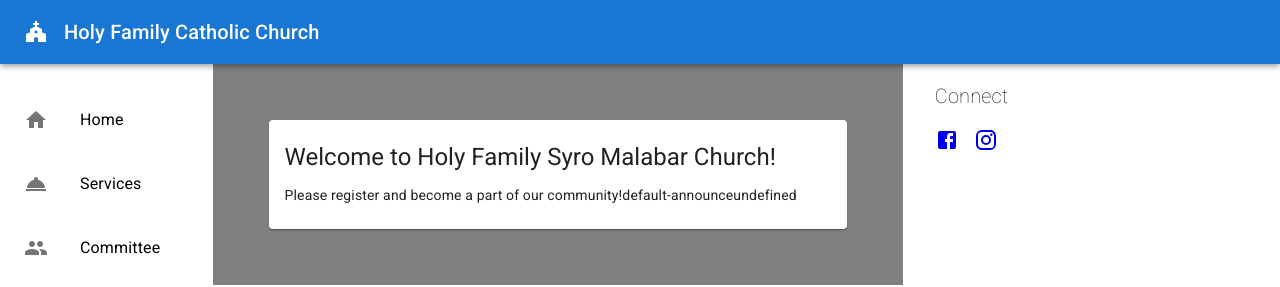
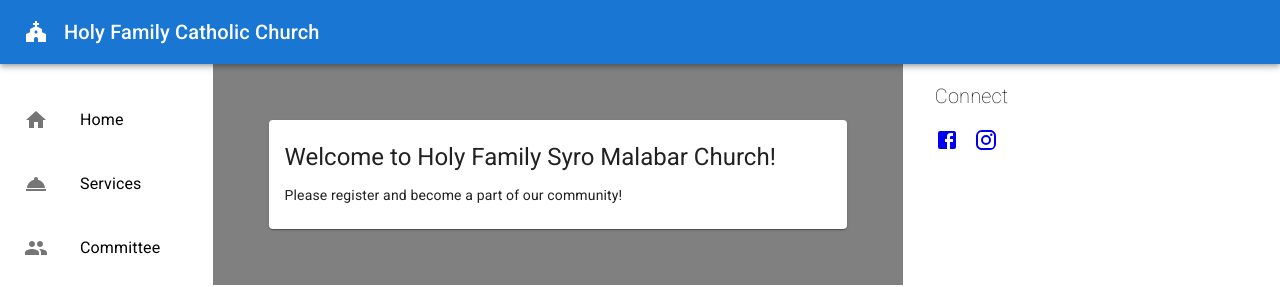
Before and after one commit to jobinbasani/user-manager, a React (Create React App) app in the folder ui/user-manager/: page / in a window 1280 px wide. Shown: the top 287 px of the page. Built offline with nearby package versions, Linux system fonts and the light colour scheme; no server answers.

Commit message:
Add announcement

```diff
--- a/ui/user-manager/src/components/feed/FeedEntry.tsx
+++ b/ui/user-manager/src/components/feed/FeedEntry.tsx
@@ -3,23 +3,25 @@ import Typography from '@mui/material/Typography';
 import Card from '@mui/material/Card';
 import { Announcement } from '../../generated-sources/openapi';
 
-export default function FeedEntry({
-  id, title, subtitle, description, expiresOn, createdOn,
-}: Announcement) {
+type FeedProps={
+  announcement:Announcement
+}
+
+export default function FeedEntry({ announcement }: FeedProps) {
   return (
     <Card sx={{ margin: 5 }}>
       <CardContent>
         <Typography sx={{ fontSize: 14 }} color="text.secondary" gutterBottom>
-          {createdOn}
+          {announcement.createdOn}
         </Typography>
         <Typography variant="h5" component="div">
-          {title}
+          {announcement.title}
         </Typography>
         <Typography sx={{ mb: 1.5 }} color="text.secondary">
-          {subtitle}
+          {announcement.subtitle}
         </Typography>
         <Typography variant="body2">
-          {description + id + expiresOn}
+          {announcement.description}
         </Typography>
       </CardContent>
     </Card>
--- a/ui/user-manager/src/components/layout/Feed.tsx
+++ b/ui/user-manager/src/components/layout/Feed.tsx
@@ -32,7 +32,7 @@ export default function Feed() {
     <Box bgcolor="grey" flex={4} p={2}>
       {isAdmin && <AddAnnouncement setFeeds={setFeeds} />}
       {
-        feeds.map((feed) => <FeedEntry id={feed.id} createdOn={feed.createdOn} title={feed.title} description={feed.description} />)
+        feeds.map((announcement) => <FeedEntry announcement={announcement} />)
       }
     </Box>
   );
```
